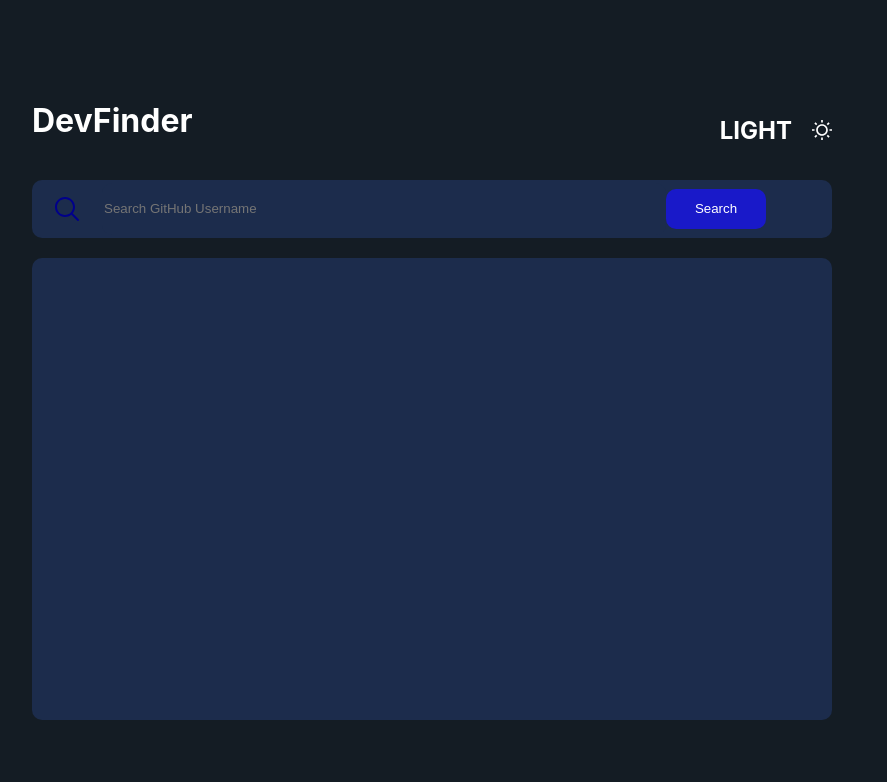
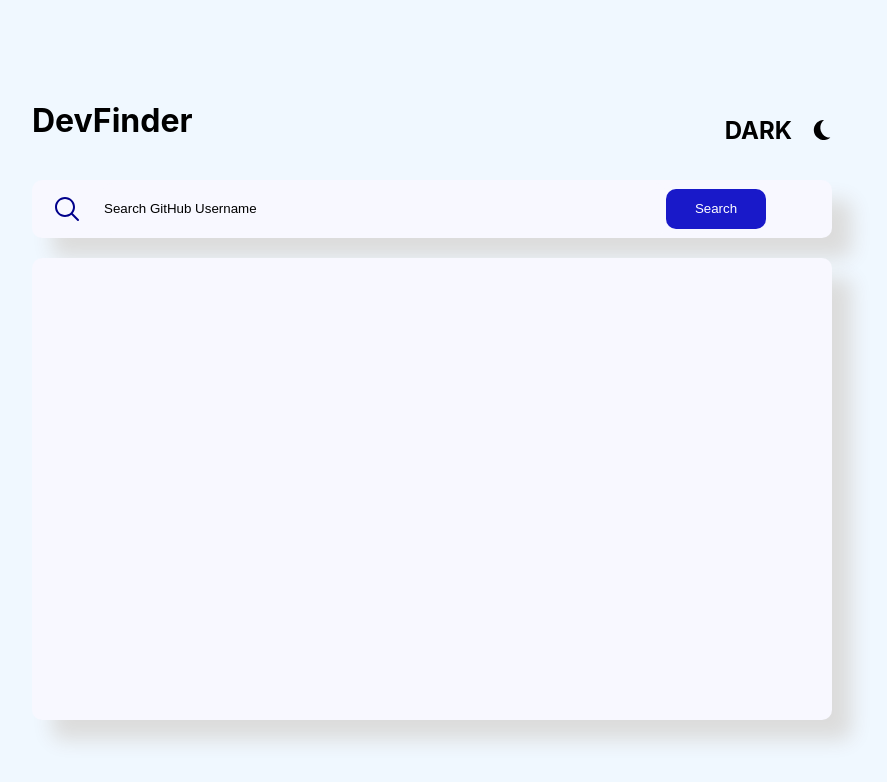
Before and after one commit to Tcheagow/Github-users-search-app, a React (Create React App) app: page / in a window 1280 px wide. Shown: the top 782 px of the page, without its empty margins (208-1095 px from the left). Built offline with nearby package versions, Linux system fonts and the light colour scheme.

Commit message:
Finished themes preferences

```diff
--- a/src/App.js
+++ b/src/App.js
@@ -3,15 +3,17 @@
 import './App.css';
 
 import {ThemeProvider} from 'styled-components';
-import GlobalStyle from './StyledComponent/Global';
+import GlobalStyle from './Theme/Global';
 
-import { lightTheme, darkTheme } from './StyledComponent/Theme';
+import { lightTheme, darkTheme } from './Theme/Theme';
 
 import Header from './components/header/Header';
 import Search from './components/search/Search';
 
+const theme = window.matchMedia('(prefers-color-scheme: light)').matches;
+
 function App() {
-  const [white, setWhite] = useState(false);
+  const [white, setWhite] = useState(theme);
 
   return (
     <ThemeProvider theme={white?lightTheme:darkTheme}>
--- a/src/StyledComponent/Global.js
+++ b/src/Theme/Global.js
@@ -12,6 +12,9 @@
     .inputSearch{
         background-color: ${(props) => props.theme.color.input};
     }
+    input::placeholder{
+        color: ${(props) => props.theme.color.text};
+    }
     .container{
         background-color: ${(props) => props.theme.color.container};
         box-shadow: ${(props) => props.theme.color.boxShadow};
--- a/src/StyledComponent/Theme.js
+++ b/src/Theme/Theme.js
@@ -11,7 +11,7 @@
 export const lightTheme = {
     color: {
         background: '#f0f8ff',
-        text: '#191919',
+        text: 'black',
         search: '#f8f8ff',
         input: '#f8f8ff;',
         container: '#f8f8ff',
--- /dev/null
+++ b/src/components/header/MoonDark.js
@@ -0,0 +1,16 @@
+import React from 'react';
+
+
+
+export default function MoonDark() {
+    return(
+        <svg className='sunAndMoon' xmlns="http://www.w3.org/2000/svg" version="1.0" width="1049.000000pt" height="1280.000000pt" viewBox="0 0 1049.000000 1280.000000" preserveAspectRatio="xMidYMid meet">
+        <metadata>
+        Created by potrace 1.15, written by Peter Selinger 2001-2017
+        </metadata>
+        <g transform="translate(0.000000,1280.000000) scale(0.100000,-0.100000)" fill="#000000" stroke="none">
+        <path d="M6015 12789 c-740 -46 -1469 -219 -2145 -509 -284 -121 -817 -407 -985 -528 -22 -15 -108 -77 -191 -136 -179 -126 -366 -275 -521 -412 -163 -144 -375 -344 -398 -375 -11 -15 -63 -74 -115 -131 -1223 -1342 -1815 -3153 -1624 -4968 153 -1459 796 -2809 1835 -3849 665 -665 1429 -1156 2315 -1486 406 -151 865 -268 1304 -330 341 -48 510 -59 900 -59 374 -1 519 8 810 45 85 11 182 23 215 25 33 3 121 19 195 35 707 160 1097 293 1625 554 386 191 672 366 1000 612 261 196 285 223 237 271 -17 17 -43 20 -233 25 -1742 51 -3386 839 -4545 2177 -1184 1368 -1717 3206 -1453 5010 218 1494 969 2854 2124 3849 116 100 115 98 115 132 0 52 -22 59 -186 58 -82 -1 -207 -6 -279 -10z"/>
+        </g>
+    </svg>
+    )
+}
--- a/src/components/header/SunDark.js
+++ /dev/null
@@ -1,14 +0,0 @@
-import React from 'react';
-
-export default function SunDark() {
-    return(
-        <svg className='sunAndMoon' xmlns="http://www.w3.org/2000/svg" version="1.0" width="1049.000000pt" height="1280.000000pt" viewBox="0 0 1049.000000 1280.000000" preserveAspectRatio="xMidYMid meet">
-            <metadata>
-            Created by potrace 1.15, written by Peter Selinger 2001-2017
-            </metadata>
-            <g transform="translate(0.000000,1280.000000) scale(0.100000,-0.100000)" fill="#000000" stroke="none">
-            <path d="M6015 12789 c-740 -46 -1469 -219 -2145 -509 -284 -121 -817 -407 -985 -528 -22 -15 -108 -77 -191 -136 -179 -126 -366 -275 -521 -412 -163 -144 -375 -344 -398 -375 -11 -15 -63 -74 -115 -131 -1223 -1342 -1815 -3153 -1624 -4968 153 -1459 796 -2809 1835 -3849 665 -665 1429 -1156 2315 -1486 406 -151 865 -268 1304 -330 341 -48 510 -59 900 -59 374 -1 519 8 810 45 85 11 182 23 215 25 33 3 121 19 195 35 707 160 1097 293 1625 554 386 191 672 366 1000 612 261 196 285 223 237 271 -17 17 -43 20 -233 25 -1742 51 -3386 839 -4545 2177 -1184 1368 -1717 3206 -1453 5010 218 1494 969 2854 2124 3849 116 100 115 98 115 132 0 52 -22 59 -186 58 -82 -1 -207 -6 -279 -10z"/>
-            </g>
-        </svg>
-    )
-}
--- a/src/components/header/SunWhite.js
+++ b/src/components/header/SunLight.js
@@ -1,8 +1,6 @@
 import React from 'react';
 
-
-
-export default function SunWhite() {
+export default function SunDark() {
     return(
         <svg className='sunAndMoon' xmlns="http://www.w3.org/2000/svg" fill="#ffffff" viewBox="0 0 24 24" width="24px" height="24px"><path d="M 11 0 L 11 3 L 13 3 L 13 0 L 11 0 z M 4.2226562 2.8085938 L 2.8085938 4.2226562 L 4.9296875 6.34375 L 6.34375 4.9296875 L 4.2226562 2.8085938 z M 19.777344 2.8085938 L 17.65625 4.9296875 L 19.070312 6.34375 L 21.191406 4.2226562 L 19.777344 2.8085938 z M 12 5 C 8.1458514 5 5 8.1458514 5 12 C 5 15.854149 8.1458514 19 12 19 C 15.854149 19 19 15.854149 19 12 C 19 8.1458514 15.854149 5 12 5 z M 12 7 C 14.773268 7 17 9.2267316 17 12 C 17 14.773268 14.773268 17 12 17 C 9.2267316 17 7 14.773268 7 12 C 7 9.2267316 9.2267316 7 12 7 z M 0 11 L 0 13 L 3 13 L 3 11 L 0 11 z M 21 11 L 21 13 L 24 13 L 24 11 L 21 11 z M 4.9296875 17.65625 L 2.8085938 19.777344 L 4.2226562 21.191406 L 6.34375 19.070312 L 4.9296875 17.65625 z M 19.070312 17.65625 L 17.65625 19.070312 L 19.777344 21.191406 L 21.191406 19.777344 L 19.070312 17.65625 z M 11 21 L 11 24 L 13 24 L 13 21 L 11 21 z"/></svg>
     )
--- a/src/components/header/light.js
+++ b/src/components/header/light.js
@@ -1,6 +1,6 @@
 import React from 'react';
-import SunWhite from './SunWhite';
-import SunDark from './SunDark';
+import MoonDark from './MoonDark';
+import SunLight from './SunLight';
 
 export default function light(props){
     return(
@@ -8,7 +8,7 @@
             onClick={()=>props.setWhite(!props.white)}
         >
             <h2 className='titleLight'>{props.white?<>DARK</>:<>LIGHT</>}</h2>
-            <>{props.white?<SunDark/>:<SunWhite/>}</>
+            <>{props.white?<MoonDark/>:<SunLight/>}</>
         </div>
     )
 }
```
Also changed, not shown: src/App.css (line endings or trailing spaces).
